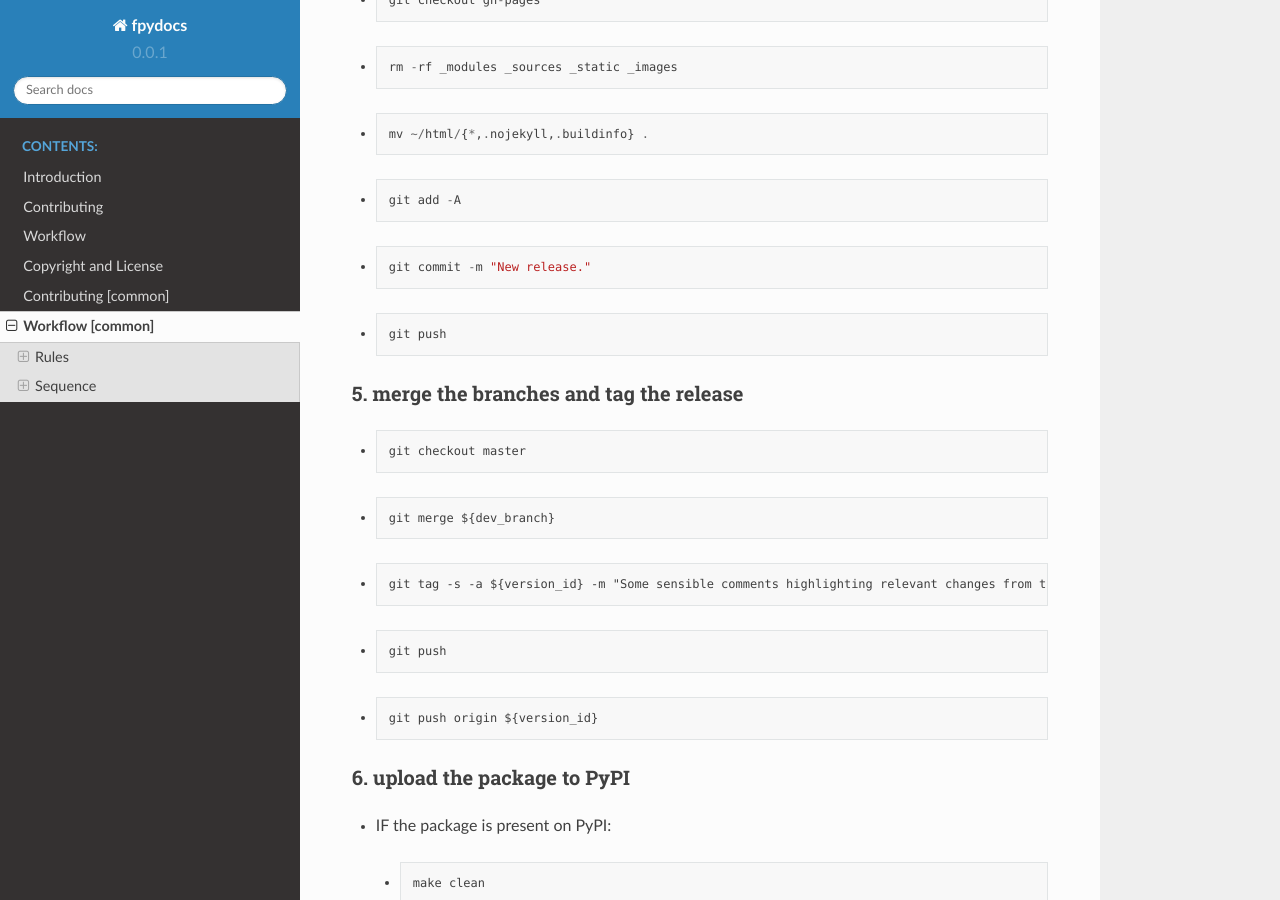
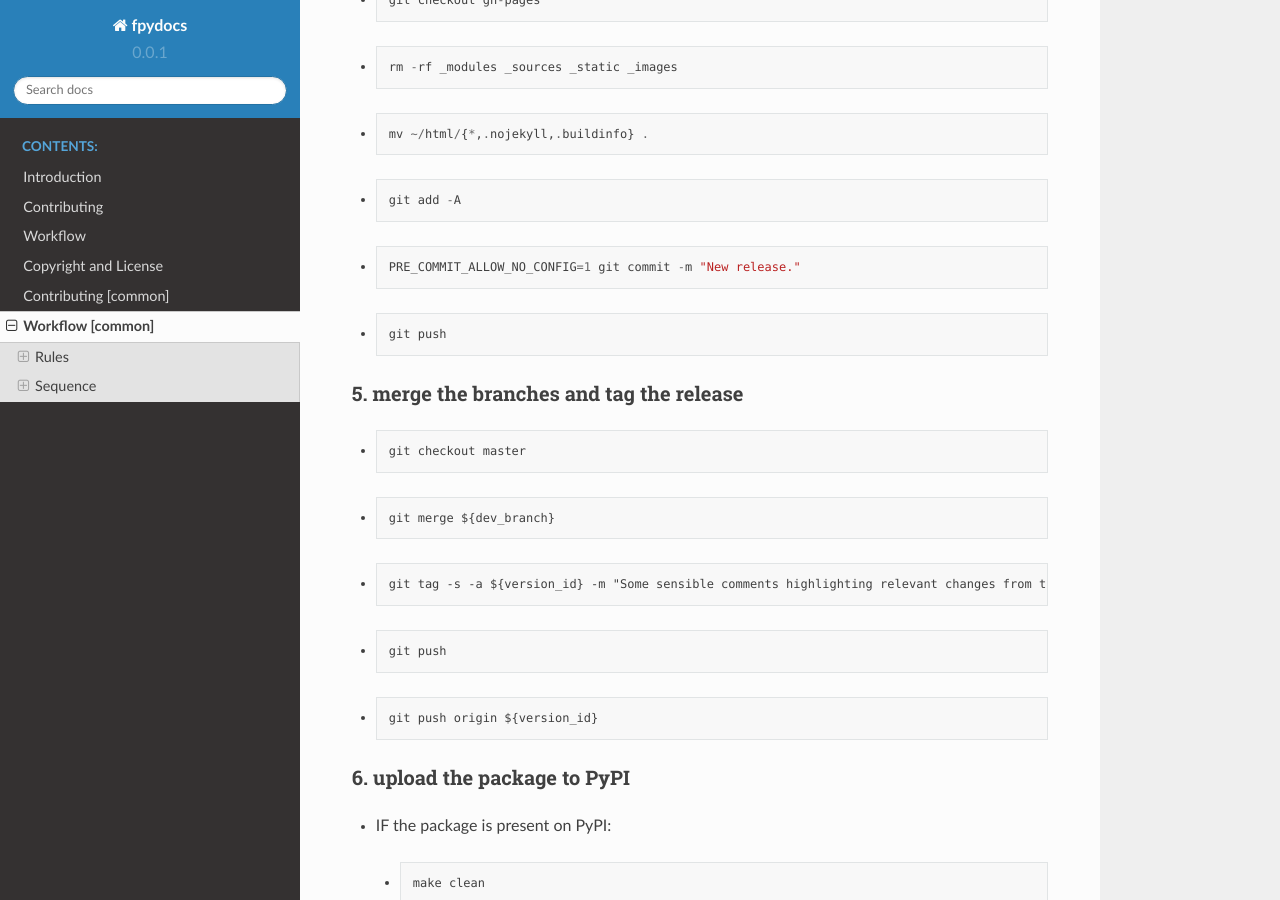
Before and after one commit to frnmst/fpydocs, a Sphinx documentation site: the page built from docs/workflow_common.rst, in a window 1280 px wide and 900 px high, scrolled down 3271 px. Built offline with Sphinx 7.4.7 and the Read the Docs theme 2.0.0, drawn with Linux system fonts in a browser that asks for light colours.

Commit message:
Added command parameter.

```diff
--- a/docs/workflow_common.rst
+++ b/docs/workflow_common.rst
@@ -255,7 +255,7 @@ Follow these instructions in sequential order.
 
   ::
 
-      git commit -m "New release."
+      PRE_COMMIT_ALLOW_NO_CONFIG=1 git commit -m "New release."
 
 -
 
```
